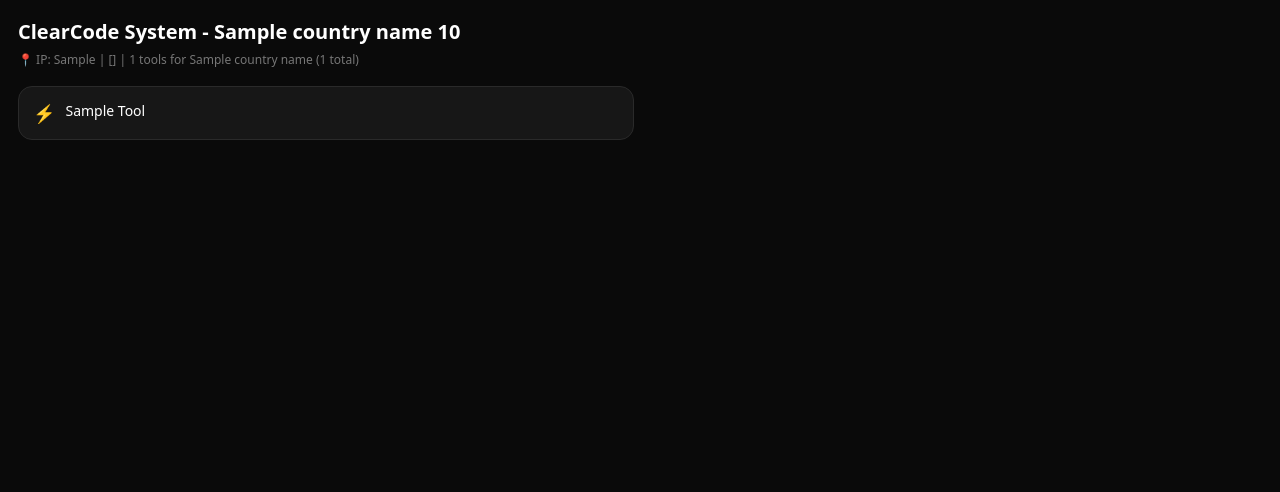
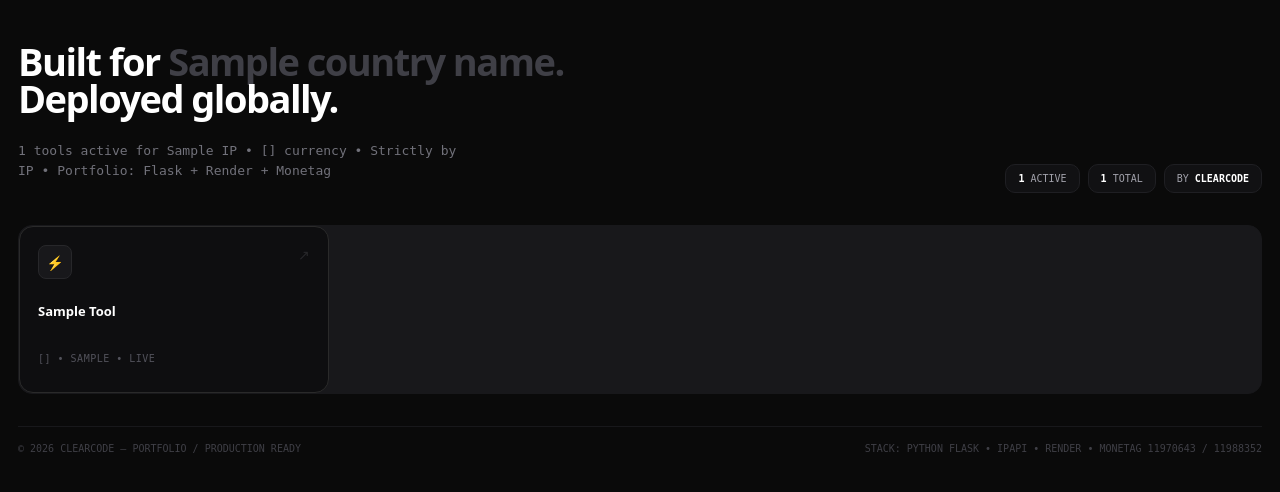
Before and after one commit to Topshugar/Clearcodesystem, a Flask app: template templates/index.html in a window 1280 px wide. Shown: the top 492 px of the page. Run offline with Flask 3, Linux system fonts and the light colour scheme; the template is opened without the code that fills it: most values are stand-ins (such as "Sample title", 1, 10 or a date in 2020); some libraries are stand-ins or nearby versions.

Commit message:
Update index.html

```diff
--- a/templates/index.html
+++ b/templates/index.html
@@ -1,12 +1,46 @@
 {% extends "base.html" %}
 {% block content %}
-<div class="h">ClearCode System - {{ country_name }} {{ emojis.get('bahrain_gold_price','') }}</div>
-<div class="s">📍 IP: {{ detected_country }} | {{ country_code }} | {{ tools|length }} tools for {{ country_name }} ({{ total_tools }} total)</div>
+<style>
+.hero{display:flex;justify-content:space-between;align-items:flex-end;margin-bottom:32px;gap:20px;flex-wrap:wrap}
+.hero h1{font-size:38px;font-weight:800;letter-spacing:-0.04em;line-height:0.95;color:#fff}
+.hero h1 span{color:#3f3f46}
+.hero p{margin-top:12px;color:#71717a;font-size:13px;line-height:1.5;max-width:440px;font-family:'JetBrains Mono',monospace}
+.badges{display:flex;gap:8px}
+.badge{background:#111113;border:1px solid #1f1f23;padding:8px 12px;border-radius:10px;font-family:'JetBrains Mono',monospace;font-size:10px;color:#a1a1aa}
+.badge b{color:#fff}
+.grid{display:grid;grid-template-columns:repeat(auto-fill,minmax(260px,1fr));gap:1px;background:#18181b;border:1px solid #18181b;border-radius:14px;overflow:hidden}
+.card{background:#0e0e10;padding:18px;text-decoration:none;display:flex;flex-direction:column;gap:10px;transition:.15s}
+.card:hover{background:#141416}
+.top{display:flex;justify-content:space-between}
+.icon{width:32px;height:32px;background:#18181b;border:1px solid #27272a;border-radius:8px;display:flex;align-items:center;justify-content:center;font-size:14px}
+.arrow{color:#27272a}
+.card:hover.arrow{color:#fff}
+.card h3{font-size:13px;font-weight:600;color:#fff}
+.card p{font-size:10px;color:#52525b;font-family:'JetBrains Mono',monospace;text-transform:uppercase;letter-spacing:0.05em}
+.foot{margin-top:32px;border-top:1px solid #18181b;padding-top:16px;display:flex;justify-content:space-between;color:#3f3f46;font-size:10px;font-family:'JetBrains Mono',monospace}
+</style>
+<div class="hero">
+<div>
+<h1>Built for <span>{{ country_name }}.</span><br>Deployed globally.</h1>
+<p>{{ tools|length }} tools active for {{ detected_country }} IP • {{ country_code }} currency • Strictly by IP • Portfolio: Flask + Render + Monetag</p>
+</div>
+<div class="badges">
+<div class="badge"><b>{{ tools|length }}</b> ACTIVE</div>
+<div class="badge"><b>{{ total_tools }}</b> TOTAL</div>
+<div class="badge">BY <b>CLEARCODE</b></div>
+</div>
+</div>
 <div class="grid">
 {% for tool in tools %}
 <a href="/tools/{{ tool }}" class="card">
-<span style="font-size:18px">{{ emojis.get(tool, '⚡') }}</span> {{ tool.replace('_',' ').title() }}
+<div class="top"><div class="icon">{{ emojis.get(tool, '⚡') }}</div><div class="arrow">↗</div></div>
+<h3>{{ tool.replace('_',' ').title() }}</h3>
+<p>{{ country_code }} • {{ detected_country }} • Live</p>
 </a>
 {% endfor %}
 </div>
+<div class="foot">
+<div>© 2026 CLEARCODE — PORTFOLIO / PRODUCTION READY</div>
+<div>STACK: PYTHON FLASK • IPAPI • RENDER • MONETAG 11970643 / 11988352</div>
+</div>
 {% endblock %}
```
